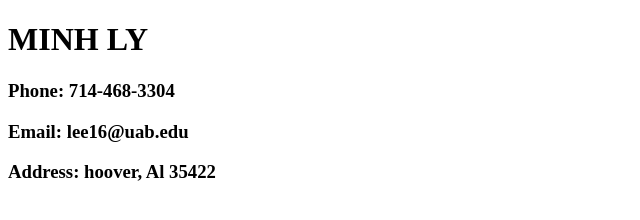
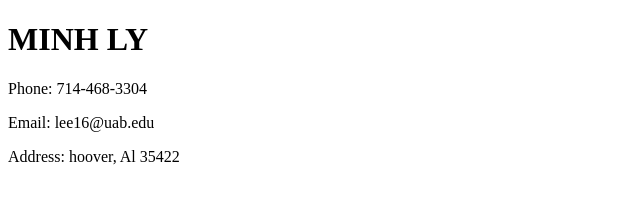
Before and after one commit to minhleeit/Minh-Ly-Porfolio, a plain HTML site: page public/contact.html in a window 1280 px wide. Shown: the whole page, without its empty margins (0-640 px from the left). Drawn offline with Linux system fonts and the light colour scheme.

Commit message:
Update contact.html

```diff
--- a/public/contact.html
+++ b/public/contact.html
@@ -7,8 +7,8 @@
 </head>
 <body>
     <h1>MINH LY</h1>
-    <h3>Phone: 714-468-3304</h3>
-    <h3>Email: lee16@uab.edu</h3>
-    <h3>Address: hoover, Al 35422</h3>
+    <p>Phone: 714-468-3304</p>
+    <p>Email: lee16@uab.edu</p>
+    <p>Address: hoover, Al 35422</p>
 </body>
 </html>
```
